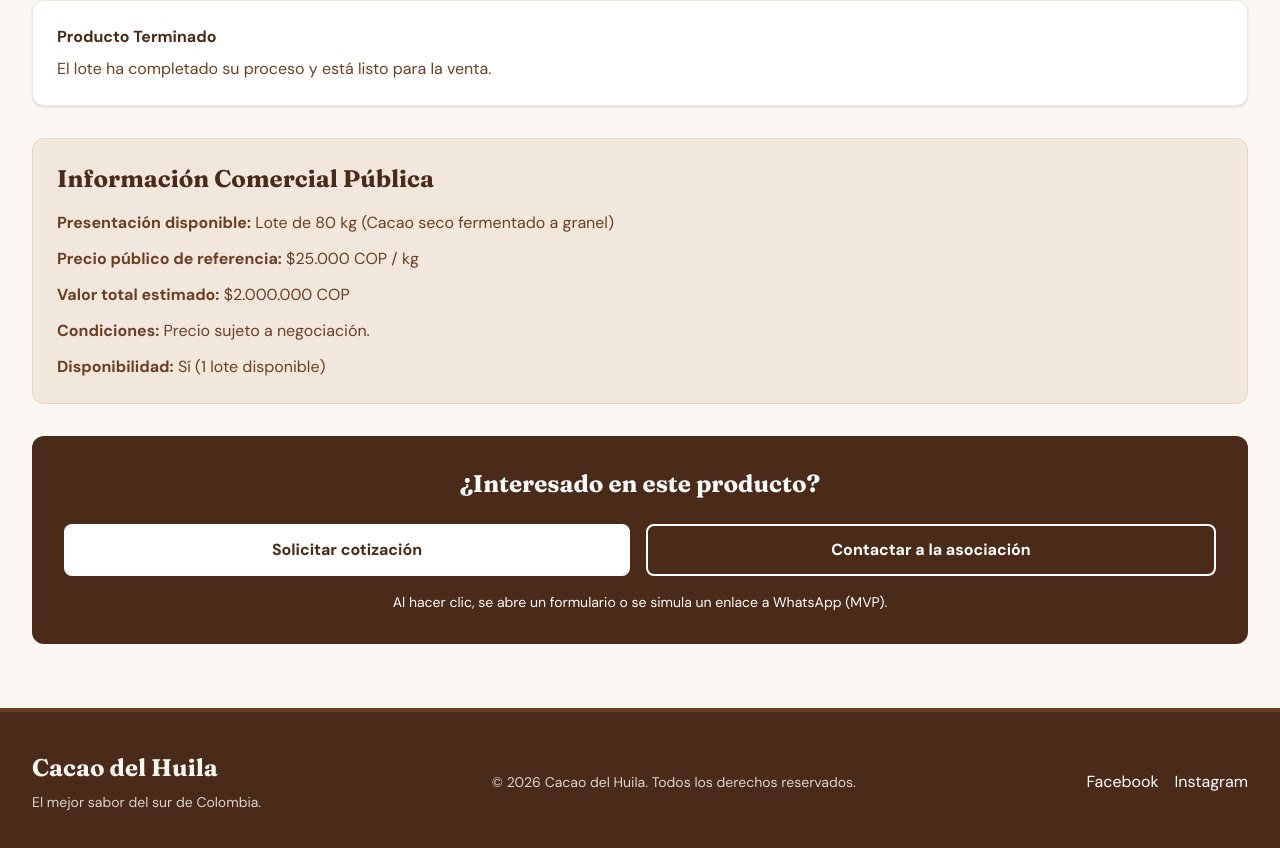
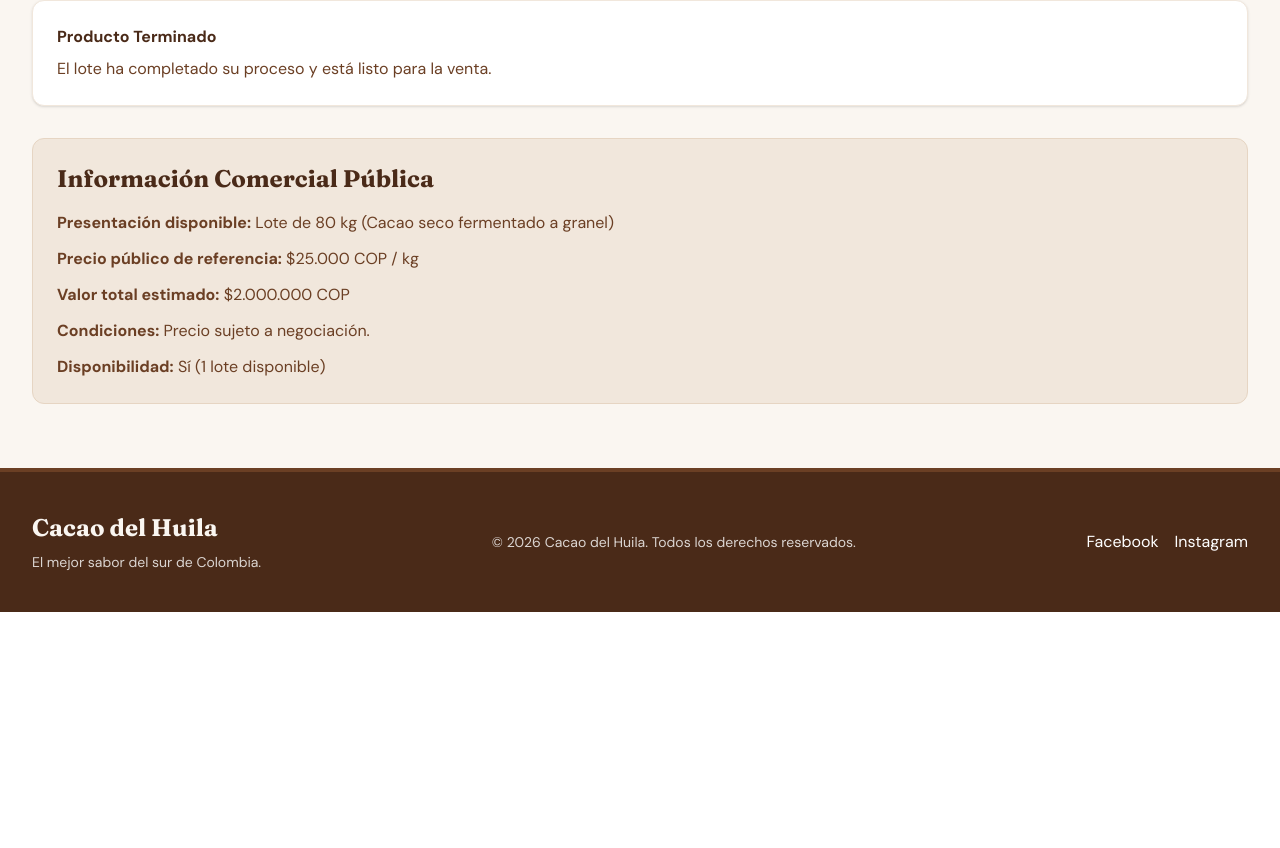
Before and after one commit to Miguel-1204/II-Hackaton-de-programaci-n, a React (Vite) app in the folder Frontend/: page /ficha-completa/1 in a window 1280 px wide. Shown: the part 816-1664 px from the top of the page. After the commit the page ends 1428 px from the top, so only its background shows below. Built offline with nearby package versions, Linux system fonts and the light colour scheme; no server answers.

Commit message:
feat: Ultimos detalles de la vista FichaCompleta

```diff
--- a/Frontend/src/pages/FichaCompleta/FichaCompleta.jsx
+++ b/Frontend/src/pages/FichaCompleta/FichaCompleta.jsx
@@ -117,23 +117,6 @@ export default function FichaCompleta() {
           </div>
         </section>
 
-        {/* CTA */}
-        <section className="mb-8">
-          <div className="bg-cacao-800 p-8 rounded-xl text-white text-center">
-            <h2 className="font-display text-2xl font-bold mb-6">¿Interesado en este producto?</h2>
-            <div className="flex flex-col sm:flex-row gap-4 justify-center">
-              <button className="flex-1 px-6 py-3 rounded-lg bg-white text-cacao-800 font-bold hover:bg-cacao-100 transition-colors">
-                Solicitar cotización
-              </button>
-              <button className="flex-1 px-6 py-3 rounded-lg border-2 border-white text-white font-bold hover:bg-white/10 transition-colors">
-                Contactar a la asociación
-              </button>
-            </div>
-            <p className="mt-4 text-cacao-300 text-sm">
-              Al hacer clic, se abre un formulario o se simula un enlace a WhatsApp (MVP).
-            </p>
-          </div>
-        </section>
       </main>
 
       <Footer />
```
